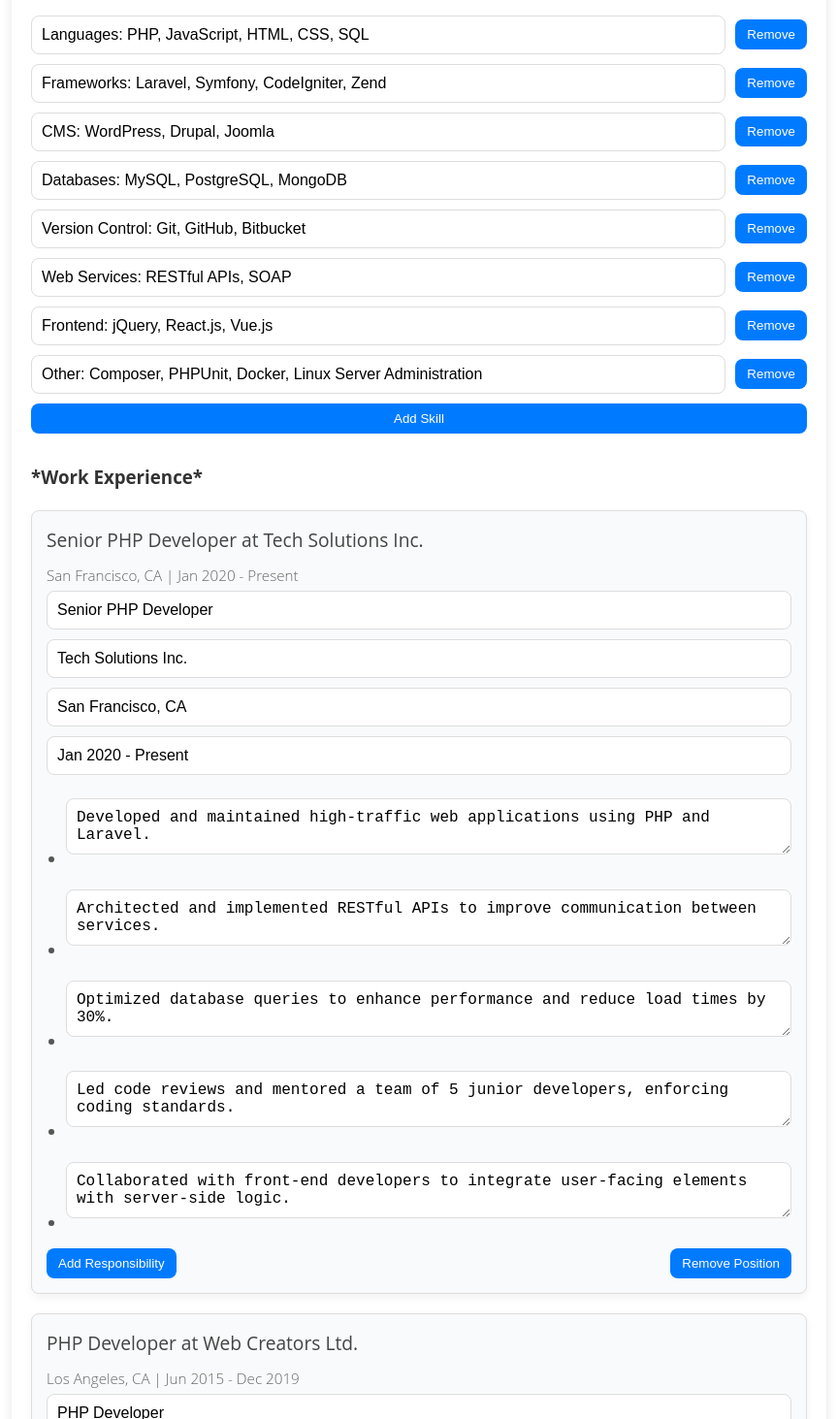
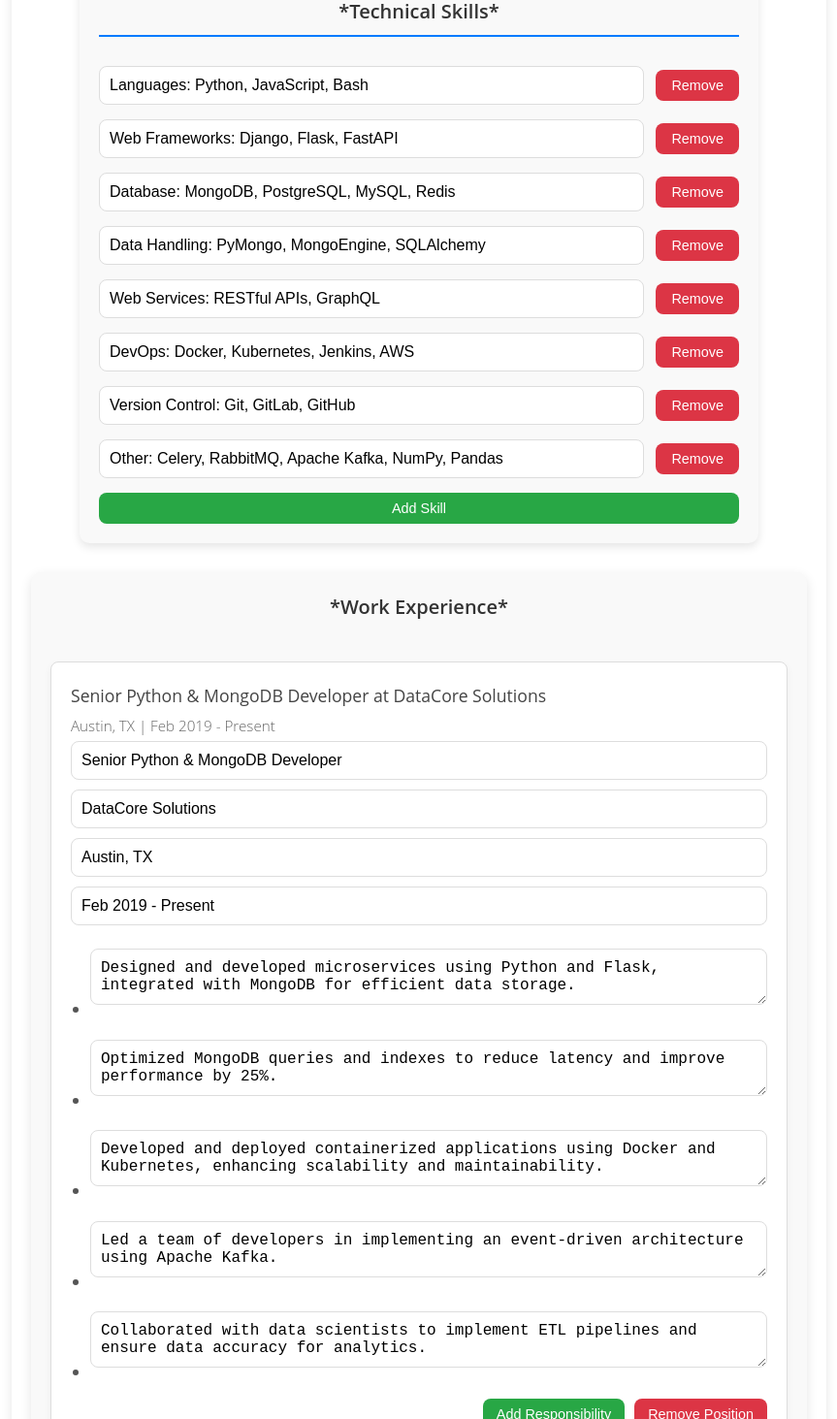
Before and after one commit to jbarachadi/resume-builder, a React (Create React App) app: page / in a window 1280 px wide. Shown: the part 467-1930 px from the top of the page at 97% size, without its empty margins (208-1071 px from the left). Built offline with nearby package versions, Linux system fonts and the light colour scheme; a web font is replaced by a local one.

Commit message:
add: languages in data.js and preview / update: styling for other components

```diff
--- a/src/App.js
+++ b/src/App.js
@@ -43,6 +43,10 @@
                     data={data.resume.experience}
                     onChange={(updated) => handleInputChange('experience', updated)}
                   />
+                  {/* <LanguagesForm
+                    data={data.resume.languages}
+                    onChange={(updated) => handleInputChange('languages', updated)}
+                  /> */}
                   <TemplateSelection onSelectTemplate={handleTemplateChange} />
                   <ResumePreview template={selectedTemplate} data={data.resume} />
                 </>
--- a/src/components/ExperienceForm/index.jsx
+++ b/src/components/ExperienceForm/index.jsx
@@ -16,11 +16,11 @@
 
   return (
     <div className={styles.formContainer}>
-      <h3>{data.subheadline}</h3>
+      <h3 className={styles.subheadline}>{data.subheadline}</h3>
       {data.positions.map((position, index) => (
         <div key={index} className={styles.jobEntry}>
-          <h4>{position.job_title} at {position.company}</h4>
-          <p>{position.location} | {position.duration}</p>
+          <h4 className={styles.jobTitle}>{position.job_title} at {position.company}</h4>
+          <p className={styles.location}>{position.location} | {position.duration}</p>
 
           <input
             type="text"
@@ -68,8 +68,8 @@
           </ul>
 
           <div className={styles.buttonContainer}>
-            <button type="button" className={styles.button}>Add Responsibility</button>
-            <button type="button" className={styles.button}>Remove Position</button>
+            <button type="button" className={`${styles.button} ${styles.addButton}`}>Add Responsibility</button>
+            <button type="button" className={`${styles.button} ${styles.removeButton}`}>Remove Position</button>
           </div>
         </div>
       ))}
--- a/src/components/ExperienceForm/style.module.css
+++ b/src/components/ExperienceForm/style.module.css
@@ -1,27 +1,40 @@
 .formContainer {
   width: 100%;
   max-width: 800px;
+  margin: auto;
+  padding: 20px;
+  background-color: #f9f9f9;
+  border-radius: 10px;
+  box-shadow: 0px 4px 12px rgba(0, 0, 0, 0.1);
   display: flex;
   flex-direction: column;
   gap: 20px;
 }
 
+.subheadline {
+  font-size: 1.25rem;
+  font-weight: 600;
+  color: #333;
+  text-align: center;
+  margin-bottom: 20px;
+}
+
 .jobEntry {
   border: 1px solid #ddd;
   border-radius: 8px;
-  padding: 15px;
-  background-color: #f9fafb;
+  padding: 20px;
+  background-color: #ffffff;
   box-shadow: 0 4px 8px rgba(0, 0, 0, 0.05);
 }
 
-.jobEntry h4 {
-  font-size: 1.2rem;
+.jobTitle {
+  font-size: 1.1rem;
   font-weight: 500;
   color: #444;
-  margin-bottom: 8px;
+  margin-bottom: 5px;
 }
 
-.jobEntry p {
+.location {
   font-size: 0.95rem;
   color: #666;
   margin: 4px 0;
@@ -41,25 +54,49 @@
   border: 1px solid #ddd;
   border-radius: 8px;
   margin-bottom: 10px;
+  transition: border-color 0.2s, box-shadow 0.2s;
   resize: vertical;
+}
+
+.textInput:focus, .textarea:focus {
+  outline: none;
+  border-color: #007bff;
+  box-shadow: 0px 0px 5px rgba(0, 123, 255, 0.3);
 }
 
 .buttonContainer {
   display: flex;
-  justify-content: space-between;
+  justify-content: flex-end;
   gap: 10px;
 }
 
 .button {
-  padding: 8px 12px;
-  background-color: #007bff;
-  color: white;
+  padding: 8px 14px;
+  font-size: 0.9rem;
+  font-weight: 500;
+  color: #fff;
   border: none;
   border-radius: 8px;
   cursor: pointer;
-  transition: background-color 0.2s;
+  transition: background-color 0.2s, box-shadow 0.2s;
 }
 
 .button:hover {
-  background-color: #0056b3;
+  box-shadow: 0px 0px 6px rgba(0, 0, 0, 0.15);
 }
+
+.addButton {
+  background-color: #28a745;
+}
+
+.addButton:hover {
+  background-color: #218838;
+}
+
+.removeButton {
+  background-color: #dc3545;
+}
+
+.removeButton:hover {
+  background-color: #c82333;
+}
--- a/src/components/SkillsForm/index.jsx
+++ b/src/components/SkillsForm/index.jsx
@@ -9,23 +9,37 @@
     onChange({ ...data, list: updatedSkills });
   };
 
+  const handleRemoveSkill = (index) => {
+    const updatedSkills = data.list.filter((_, i) => i !== index);
+    onChange({ ...data, list: updatedSkills });
+  };
+
   return (
     <div className={styles.formContainer}>
-      <h3>{data.subheadline}</h3>
+      <h3 className={styles.subheadline}>{data.subheadline}</h3>
       {data.list.map((skill, index) => (
         <div key={index} className={styles.skillInput}>
           <input
             type="text"
             value={skill}
             onChange={(e) => handleSkillChange(index, e)}
+            placeholder="Enter skill"
             className={styles.input}
           />
-          <button type="button" className={styles.button}>
+          <button
+            type="button"
+            onClick={() => handleRemoveSkill(index)}
+            className={`${styles.button} ${styles.removeButton}`}
+          >
             Remove
           </button>
         </div>
       ))}
-      <button type="button" className={styles.button} onClick={() => onChange({ ...data, list: [...data.list, ''] })}>
+      <button
+        type="button"
+        className={`${styles.button} ${styles.addButton}`}
+        onClick={() => onChange({ ...data, list: [...data.list, ''] })}
+      >
         Add Skill
       </button>
     </div>
--- a/src/components/SkillsForm/style.module.css
+++ b/src/components/SkillsForm/style.module.css
@@ -1,15 +1,30 @@
 .formContainer {
   width: 100%;
-  max-width: 800px;
+  max-width: 700px;
+  margin: auto;
+  padding: 20px;
+  background-color: #f9f9f9;
+  border-radius: 10px;
+  box-shadow: 0px 4px 10px rgba(0, 0, 0, 0.1);
   display: flex;
   flex-direction: column;
-  gap: 10px;
+  gap: 15px;
+}
+
+.subheadline {
+  font-size: 1.25rem;
+  font-weight: 600;
+  color: #333;
+  text-align: center;
+  margin-bottom: 15px;
+  border-bottom: 2px solid #007bff;
+  padding-bottom: 8px;
 }
 
 .skillInput {
   display: flex;
   align-items: center;
-  gap: 10px;
+  gap: 12px;
 }
 
 .input {
@@ -18,18 +33,48 @@
   font-size: 1rem;
   border: 1px solid #ddd;
   border-radius: 8px;
+  transition: border-color 0.2s;
+}
+
+.input:focus {
+  outline: none;
+  border-color: #007bff;
+  box-shadow: 0px 0px 5px rgba(0, 123, 255, 0.3);
 }
 
 .button {
-  padding: 8px 12px;
+  padding: 8px 16px;
+  font-size: 0.9rem;
+  font-weight: 500;
+  color: #fff;
   background-color: #007bff;
-  color: white;
   border: none;
   border-radius: 8px;
   cursor: pointer;
-  transition: background-color 0.2s;
+  transition: background-color 0.2s, box-shadow 0.2s;
 }
 
 .button:hover {
   background-color: #0056b3;
 }
+
+.button:focus {
+  outline: none;
+  box-shadow: 0px 0px 5px rgba(0, 123, 255, 0.4);
+}
+
+.addButton {
+  background-color: #28a745;
+}
+
+.addButton:hover {
+  background-color: #218838;
+}
+
+.removeButton {
+  background-color: #dc3545;
+}
+
+.removeButton:hover {
+  background-color: #c82333;
+}
--- a/src/data.js
+++ b/src/data.js
@@ -1,62 +1,69 @@
 export const initialData = {
   "resume": {
-    "headline": "**Senior PHP Developer**",
+    "profile": {
+      "photo": "",
+      "name": "",
+      "email": "",
+      "phone": "",
+      "location": ""
+    },
+    "headline": "**Senior Python & MongoDB Developer**",
     "summary": {
       "subheadline": "*Summary*",
-      "text": "A highly skilled Senior PHP Developer with over 8 years of experience in building dynamic and responsive web applications. Proficient in developing robust backend systems, integrating APIs, optimizing performance, and collaborating with cross-functional teams to deliver innovative solutions. Adept at leading projects, mentoring junior developers, and implementing best coding practices to ensure high-quality software delivery."
+      "text": "Experienced Senior Python Developer with over 9 years of expertise in building and deploying scalable web applications and microservices. Highly proficient in leveraging MongoDB for database management and optimizing performance. Adept at problem-solving, data modeling, and collaborating with cross-functional teams to deliver high-quality, efficient solutions."
     },
     "skills": {
       "subheadline": "*Technical Skills*",
       "list": [
-        "Languages: PHP, JavaScript, HTML, CSS, SQL",
-        "Frameworks: Laravel, Symfony, CodeIgniter, Zend",
-        "CMS: WordPress, Drupal, Joomla",
-        "Databases: MySQL, PostgreSQL, MongoDB",
-        "Version Control: Git, GitHub, Bitbucket",
-        "Web Services: RESTful APIs, SOAP",
-        "Frontend: jQuery, React.js, Vue.js",
-        "Other: Composer, PHPUnit, Docker, Linux Server Administration"
+        "Languages: Python, JavaScript, Bash",
+        "Web Frameworks: Django, Flask, FastAPI",
+        "Database: MongoDB, PostgreSQL, MySQL, Redis",
+        "Data Handling: PyMongo, MongoEngine, SQLAlchemy",
+        "Web Services: RESTful APIs, GraphQL",
+        "DevOps: Docker, Kubernetes, Jenkins, AWS",
+        "Version Control: Git, GitLab, GitHub",
+        "Other: Celery, RabbitMQ, Apache Kafka, NumPy, Pandas"
       ]
     },
     "experience": {
       "subheadline": "*Work Experience*",
       "positions": [
         {
-          "job_title": "Senior PHP Developer",
-          "company": "Tech Solutions Inc.",
-          "location": "San Francisco, CA",
-          "duration": "Jan 2020 - Present",
+          "job_title": "Senior Python & MongoDB Developer",
+          "company": "DataCore Solutions",
+          "location": "Austin, TX",
+          "duration": "Feb 2019 - Present",
           "responsibilities": [
-            "Developed and maintained high-traffic web applications using PHP and Laravel.",
-            "Architected and implemented RESTful APIs to improve communication between services.",
-            "Optimized database queries to enhance performance and reduce load times by 30%.",
-            "Led code reviews and mentored a team of 5 junior developers, enforcing coding standards.",
-            "Collaborated with front-end developers to integrate user-facing elements with server-side logic."
+            "Designed and developed microservices using Python and Flask, integrated with MongoDB for efficient data storage.",
+            "Optimized MongoDB queries and indexes to reduce latency and improve performance by 25%.",
+            "Developed and deployed containerized applications using Docker and Kubernetes, enhancing scalability and maintainability.",
+            "Led a team of developers in implementing an event-driven architecture using Apache Kafka.",
+            "Collaborated with data scientists to implement ETL pipelines and ensure data accuracy for analytics."
           ]
         },
         {
-          "job_title": "PHP Developer",
-          "company": "Web Creators Ltd.",
-          "location": "Los Angeles, CA",
-          "duration": "Jun 2015 - Dec 2019",
+          "job_title": "Python Developer",
+          "company": "WebTech Labs",
+          "location": "Seattle, WA",
+          "duration": "Sep 2014 - Jan 2019",
           "responsibilities": [
-            "Built custom WordPress themes and plugins for client websites.",
-            "Migrated legacy applications to modern PHP frameworks, improving maintainability.",
-            "Implemented user authentication and authorization systems for various projects.",
-            "Worked closely with clients to gather requirements and deliver tailored solutions.",
-            "Wrote unit tests to ensure the reliability and functionality of code."
+            "Developed and maintained web applications using Django and MongoDB, implementing role-based access controls.",
+            "Built RESTful APIs to support frontend applications and facilitate third-party integrations.",
+            "Refactored legacy code to improve maintainability and performance, reducing technical debt.",
+            "Implemented caching mechanisms with Redis to optimize frequently accessed data.",
+            "Created automated unit and integration tests to ensure software reliability and reduce bugs."
           ]
         },
         {
-          "job_title": "Junior PHP Developer",
-          "company": "Innovate Software",
-          "location": "New York, NY",
-          "duration": "Jan 2013 - May 2015",
+          "job_title": "Junior Python Developer",
+          "company": "Innovative Software Solutions",
+          "location": "Denver, CO",
+          "duration": "Jun 2011 - Aug 2014",
           "responsibilities": [
-            "Assisted in developing web applications using CodeIgniter and MySQL.",
-            "Performed debugging and troubleshooting to resolve application issues.",
-            "Contributed to front-end development tasks, ensuring cross-browser compatibility.",
-            "Maintained clear and concise documentation for all code and processes."
+            "Assisted in developing backend systems using Python and Flask, with a focus on high-availability and scalability.",
+            "Worked on database design and implementation for new features using MongoDB and MySQL.",
+            "Collaborated with frontend developers to integrate APIs and ensure seamless user experiences.",
+            "Wrote scripts to automate data migration and cleanup processes."
           ]
         }
       ]
@@ -65,35 +72,61 @@
       "subheadline": "*Education*",
       "details": [
         {
-          "degree": "Bachelor of Science in Computer Science",
-          "institution": "University of California, Berkeley",
-          "year": "Graduated in 2012"
+          "degree": "Bachelor of Science in Software Engineering",
+          "institution": "University of Washington",
+          "year": "Graduated in 2011"
         }
       ]
     },
     "certifications": {
       "subheadline": "*Certifications*",
       "list": [
-        "Zend Certified PHP Engineer - 2018",
-        "AWS Certified Developer - 2020"
+        "MongoDB Certified Developer - 2021",
+        "AWS Certified Solutions Architect - 2019",
+        "Certified ScrumMaster (CSM) - 2018"
       ]
     },
     "projects": {
       "subheadline": "*Projects*",
       "list": [
         {
-          "project_name": "E-commerce Platform",
-          "description": "Developed a scalable e-commerce platform using Laravel, featuring advanced search functionality, payment gateway integration, and a custom admin dashboard for order management."
+          "project_name": "Real-Time Analytics Platform",
+          "description": "Developed a real-time analytics platform using FastAPI and MongoDB to handle high-volume data streams, enabling efficient data analysis and visualization."
         },
         {
-          "project_name": "Custom CRM System",
-          "description": "Built a custom CRM system to streamline client communication and project management, utilizing RESTful APIs and a user-friendly interface."
+          "project_name": "E-commerce Recommendation Engine",
+          "description": "Built a recommendation engine using Django and MongoDB, leveraging machine learning algorithms to provide personalized product suggestions for users."
         }
       ]
     },
     "references": {
       "subheadline": "*References*",
       "text": "Available upon request."
-    }
+    },
+    "languages": {
+      "subheadline": "Languages",
+      "list": [
+        {
+          "name": "English",
+          "level": "Professional",
+          "proficiency": "100%"
+        },
+        {
+          "name": "French",
+          "level": "Native",
+          "proficiency": "100%"
+        },
+        {
+          "name": "Arabic",
+          "level": "Native",
+          "proficiency": "100%"
+        },
+        {
+          "name": "Spanish",
+          "level": "Beginner",
+          "proficiency": "40%"
+        }
+      ]
+    },
   }
 };
--- a/src/templates/Template1/index.jsx
+++ b/src/templates/Template1/index.jsx
@@ -89,7 +89,7 @@
               </div>
             </section>
 
-            {/* <section className={`${styles.resume__section} ${styles.resume__languages}`}>
+            <section className={`${styles.resume__section} ${styles.resume__languages}`}>
               <div className={styles.resume__content}>
                 <div className={styles.resume__sectionTitle}>
                   <i className="fa fa-globe"></i>
@@ -104,7 +104,7 @@
                   </div>
                 ))}
               </div>
-            </section> */}
+            </section>
           </div>
         </div>
       </div>
```
Also changed, not shown: src/components/LanguagesForm/index.jsx (added), src/components/LanguagesForm/style.module.css (added).
